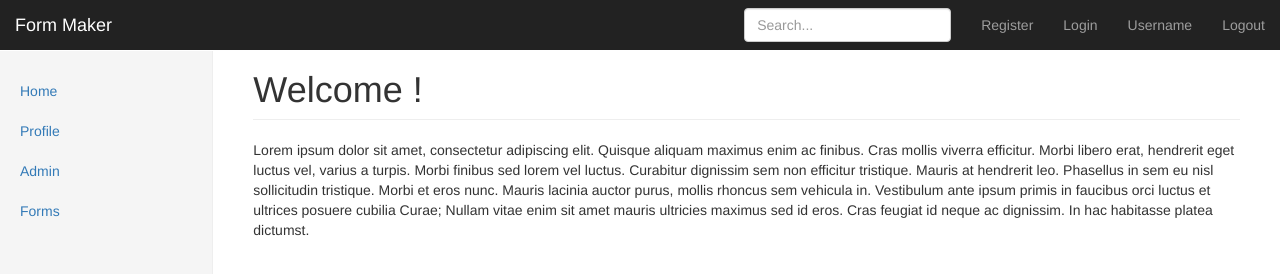
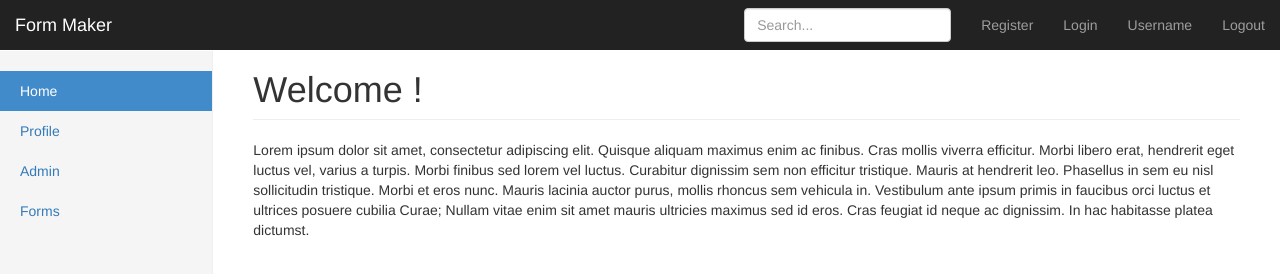
Before and after one commit to ashish-khanna/WebDevSpring2016, a website: page public/assignment/home.html in a window 1280 px wide. Drawn offline with nearby package versions, Linux system fonts and the light colour scheme.

Commit message:
Highlight Active Tab

```diff
--- a/public/assignment/home.html
+++ b/public/assignment/home.html
@@ -47,7 +47,7 @@
     <div class="row">
         <div class="col-sm-3 col-md-2 sidebar">
             <ul class="nav nav-sidebar">
-                <li><a href="home.html">Home</a></li>
+                <li class="active"><a href="home.html">Home</a></li>
                 <li><a href="profile.html">Profile</a></li>
                 <li><a href="admin.html">Admin</a></li>
                 <li><a href="forms.html">Forms</a></li>
```
